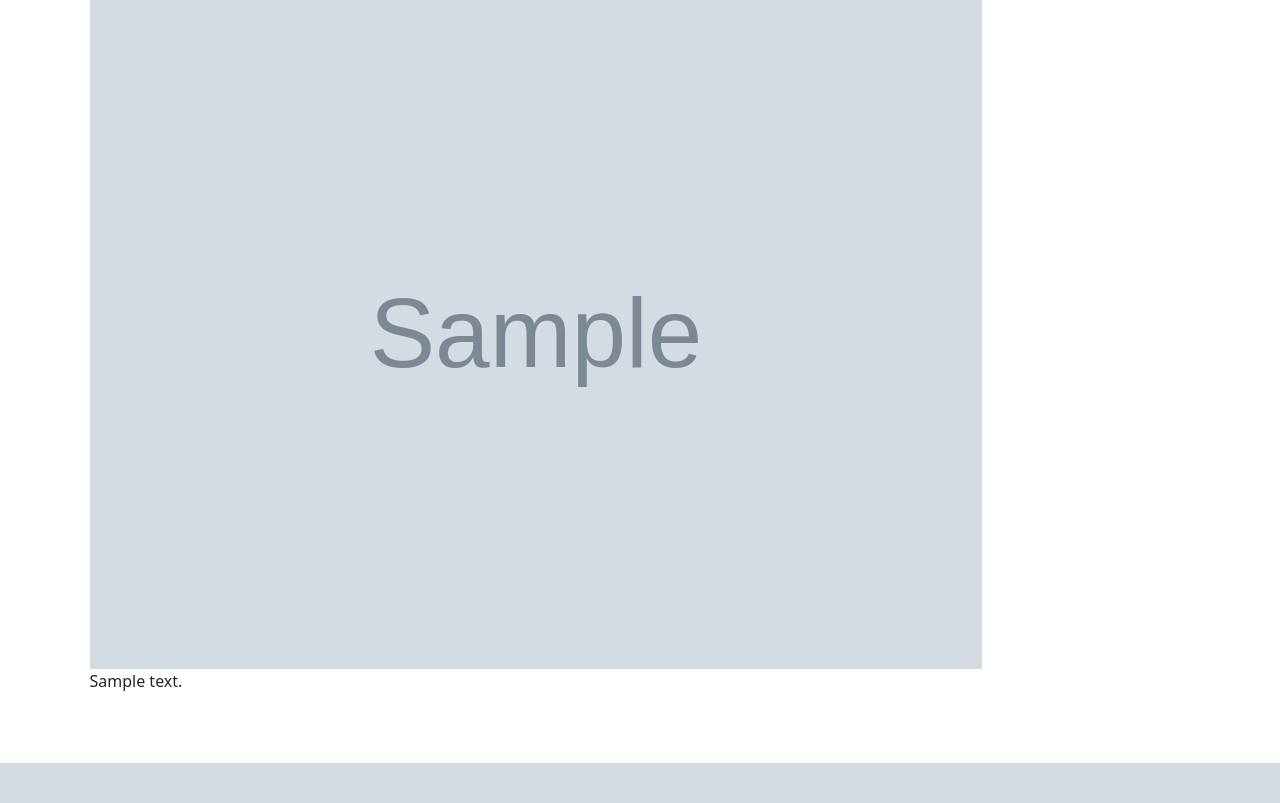
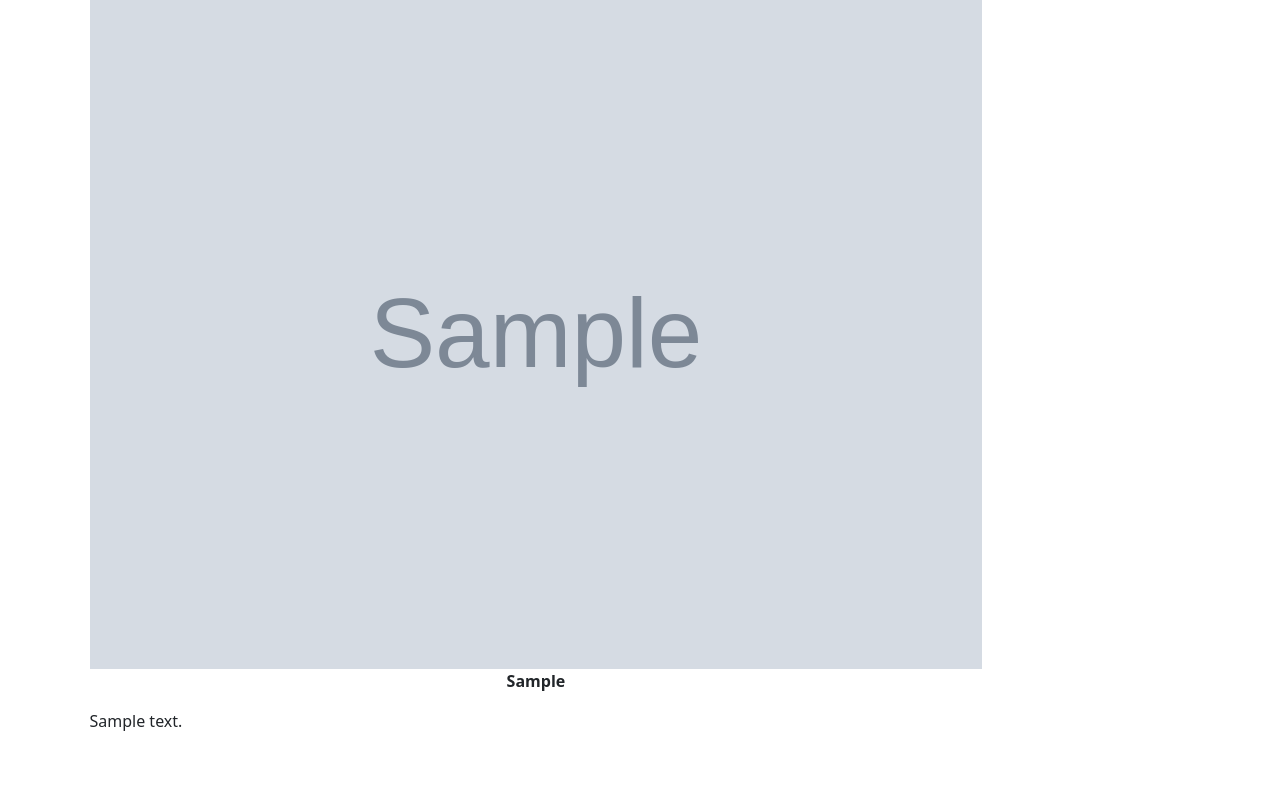
Before and after one commit to Ulro6/Blog_Scraping, a Django app: page /post/1/ in a window 1280 px wide. Shown: the part 193-996 px from the top of the page. Before the commit the page ends 956 px from the top, so only its background shows below. Run offline with Django 3.2, Linux system fonts and the light colour scheme; tables that the repository leaves empty hold one stand-in row (values such as "Sample post"); grey boxes marked "Sample" are stand-in pictures.

Commit message:
Legendes des images

```diff
--- a/MonSite/blog/models.py
+++ b/MonSite/blog/models.py
@@ -2,6 +2,10 @@
 from django.conf import settings
 from django.db import models
 from django.utils import timezone
+
+
+
+
 
 class Post(models.Model):
     author = models.ForeignKey(settings.AUTH_USER_MODEL, on_delete=models.CASCADE)
@@ -10,8 +14,11 @@ class Post(models.Model):
     text = models.TextField()
     created_date = models.DateTimeField(default=timezone.now)
     published_date = models.DateTimeField(blank=True, null=True)
-    # image = models.ImageField(upload_to=settings.MEDIA_ROOT,null=True, blank=True)
+
+
     image = models.ImageField(upload_to='image',null=True, blank=True)
+    legende = models.CharField(max_length=200)
+
 
 
     def publish(self):
--- a/MonSite/blog/static/css/blog.css
+++ b/MonSite/blog/static/css/blog.css
@@ -79,3 +79,14 @@ h4 {
     color: #FFFFFF;
     background-color: #C25100;
 }
+
+
+
+img, figcaption{
+    width: 80%;
+}
+
+figcaption {
+    text-align: center;
+    font-weight: bold;
+}
--- a/MonSite/blog/templates/blog/post_detail.html
+++ b/MonSite/blog/templates/blog/post_detail.html
@@ -9,7 +9,12 @@
         {% endif %}
         <h2>{{ post.title }}</h2>
         {% if post.image %}
-        <img src="{{post.image.url}}" width="80%" alt="">
+        <figure>
+        <img src="{{post.image.url}}" alt="">
+        {% if post.legende %}
+        <figcaption>{{post.legende}}</figcaption>
+        {% endif %}
+        </figure>
         {% endif %}
         <p>{{ post.text|linebreaksbr }}</p>
     </article>
```
Also changed, not shown: MonSite/blog/migrations/0004_post_legende.py (added), MonSite/blog/migrations/0005_auto_20240325_1800.py (added), MonSite/blog/migrations/0006_auto_20240325_1801.py (added), MonSite/blog/migrations/0007_auto_20240325_1804.py (added), MonSite/blog/migrations/0008_auto_20240325_1807.py (added), MonSite/blog/migrations/0009_auto_20240325_1809.py (added), MonSite/media/image/MBAPPE.jpg (added).
